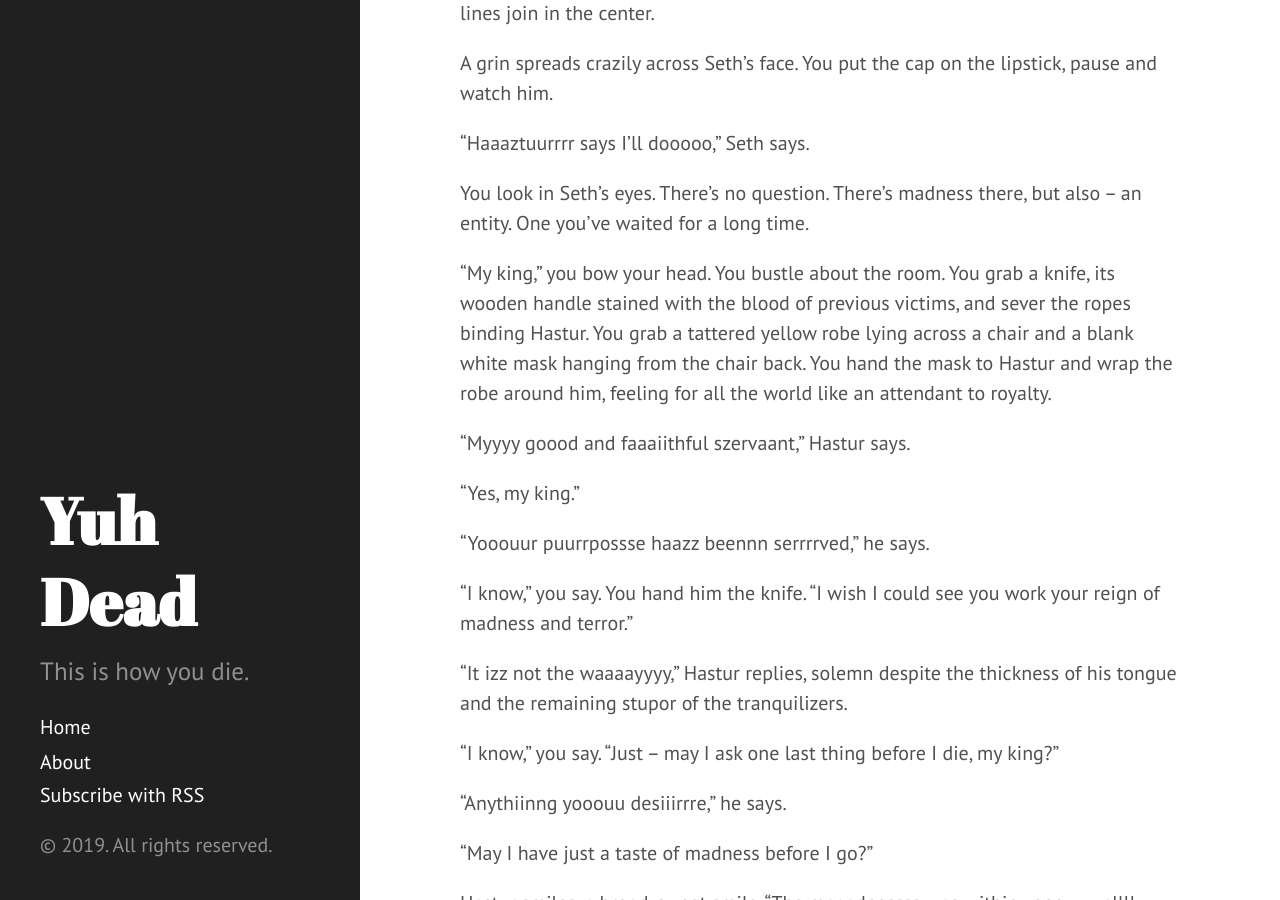
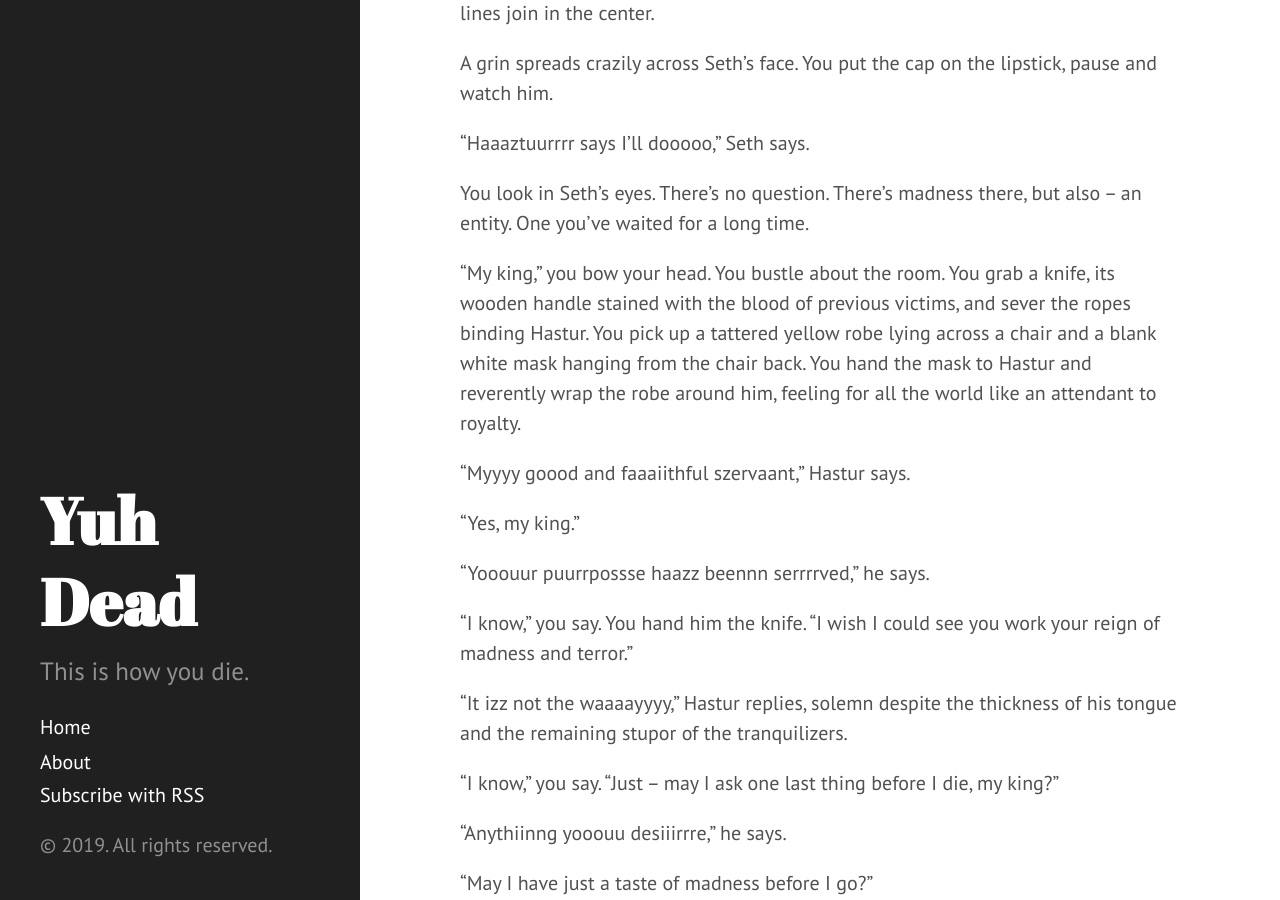
Before and after one commit to LoraV/LoraV.github.io, a Jekyll site: the page built from _posts/2019-02-13-villain.markdown, in a window 1280 px wide and 900 px high, scrolled down 1432 px. Built offline with Jekyll 4.4.1, drawn with Linux system fonts in a browser that asks for light colours.

Commit message:
villain post

```diff
--- a/_posts/2019-02-13-villain.markdown
+++ b/_posts/2019-02-13-villain.markdown
@@ -38,7 +38,7 @@ A grin spreads crazily across Seth's face. You put the cap on the lipstick, paus
 
 You look in Seth's eyes. There's no question. There's madness there, but also -- an entity. One you've waited for a long time.
 
-"My king," you bow your head. You bustle about the room. You grab a knife, its wooden handle stained with the blood of previous victims, and sever the ropes binding Hastur. You grab a tattered yellow robe lying across a chair and a blank white mask hanging from the chair back. You hand the mask to Hastur and wrap the robe around him, feeling for all the world like an attendant to royalty.
+"My king," you bow your head. You bustle about the room. You grab a knife, its wooden handle stained with the blood of previous victims, and sever the ropes binding Hastur. You pick up a tattered yellow robe lying across a chair and a blank white mask hanging from the chair back. You hand the mask to Hastur and reverently wrap the robe around him, feeling for all the world like an attendant to royalty.
 
 "Myyyy goood and faaaiithful szervaant," Hastur says.
 
```
